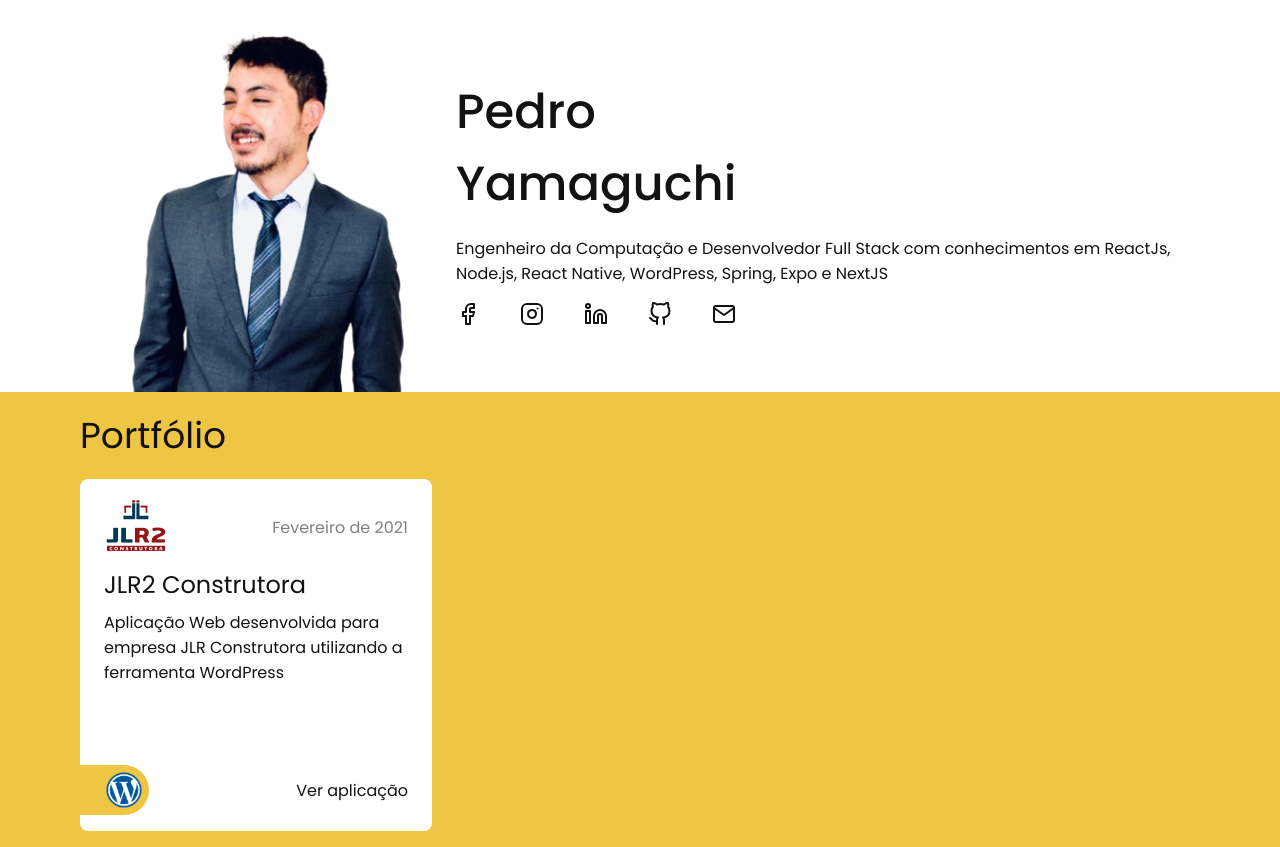
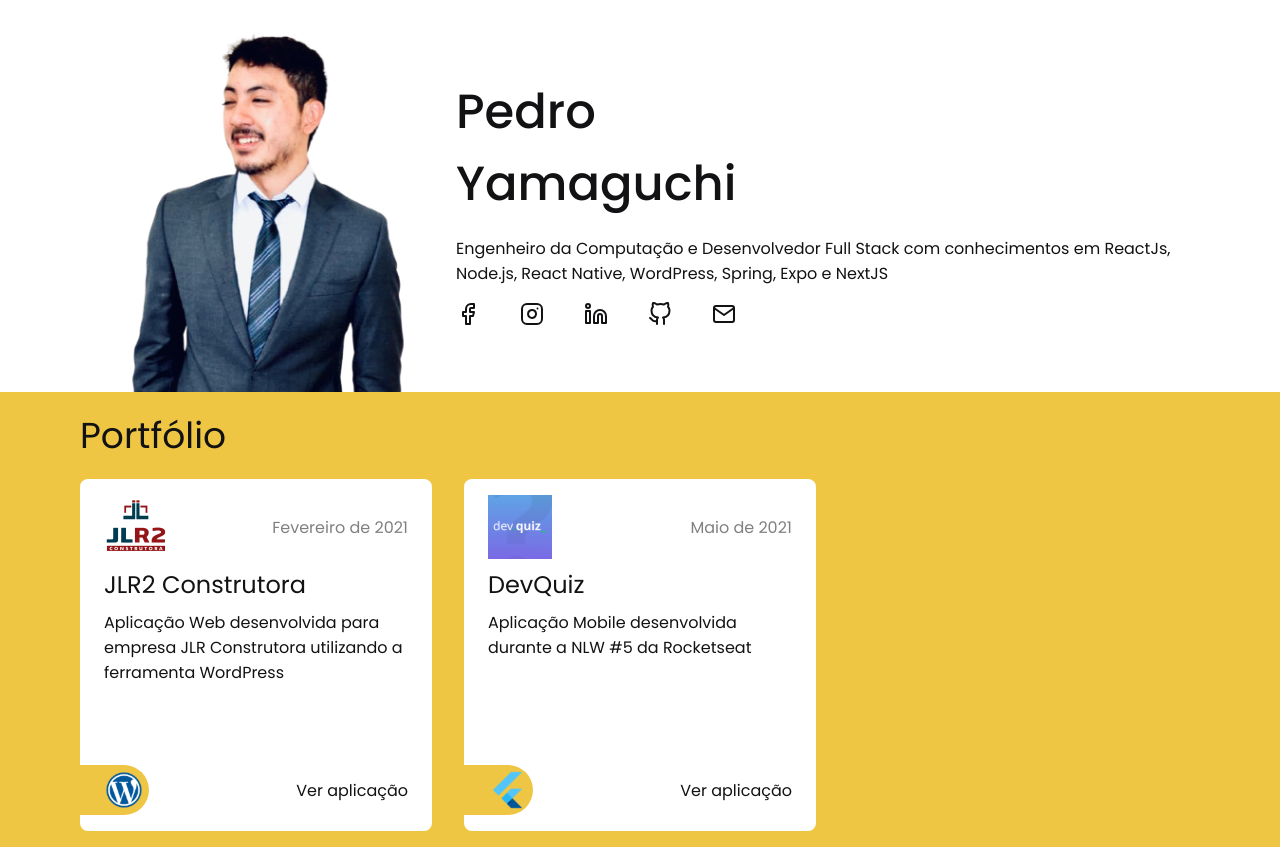
Before and after one commit to hiroyamaguch/dev_page, a Next.js app: page / in a window 1280 px wide. Built offline with nearby package versions, Linux system fonts and the light colour scheme.

Commit message:
Add DevQuiz

```diff
--- a/src/pages/index.tsx
+++ b/src/pages/index.tsx
@@ -91,6 +91,14 @@ const App: React.FC = () => (
             aplicationURL="https://jlr2construtora.com.br/"
             companyName="JLR2 Construtora"
           />
+          <Li
+            logoFile="devquiz"
+            description="Aplicação Mobile desenvolvida durante a NLW #5 da Rocketseat"
+            projectDate="Maio de 2021"
+            techs={[{ name: 'WordPress', file: 'flutter' }]}
+            aplicationURL="https://github.com/hiroyamaguch/nlw5"
+            companyName="DevQuiz"
+          />
         </Projects>
       </Portfolio>
     </div>
```
Also changed, not shown: public/assets/projects/devquiz.svg (added), public/assets/techs/flutter.svg (added).
